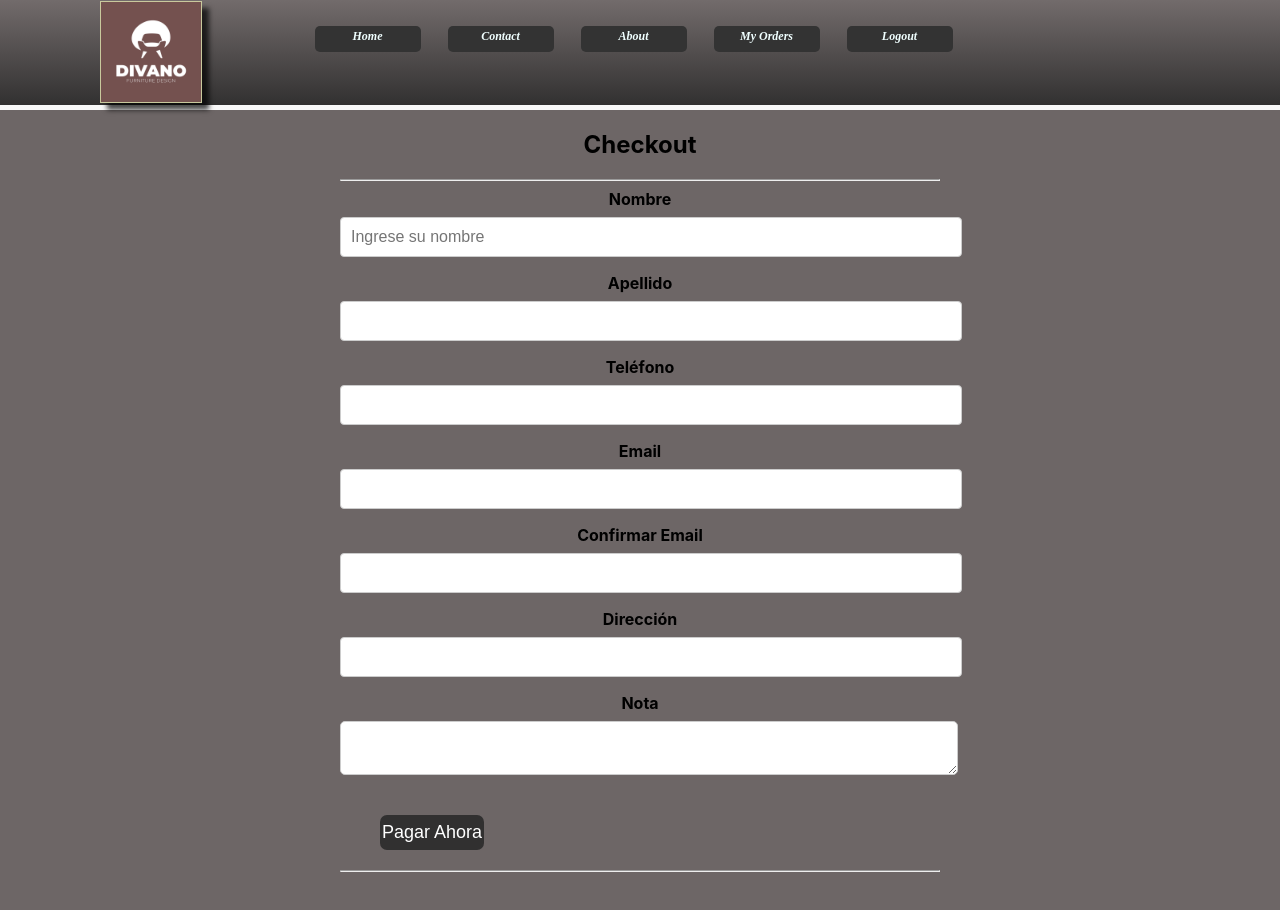
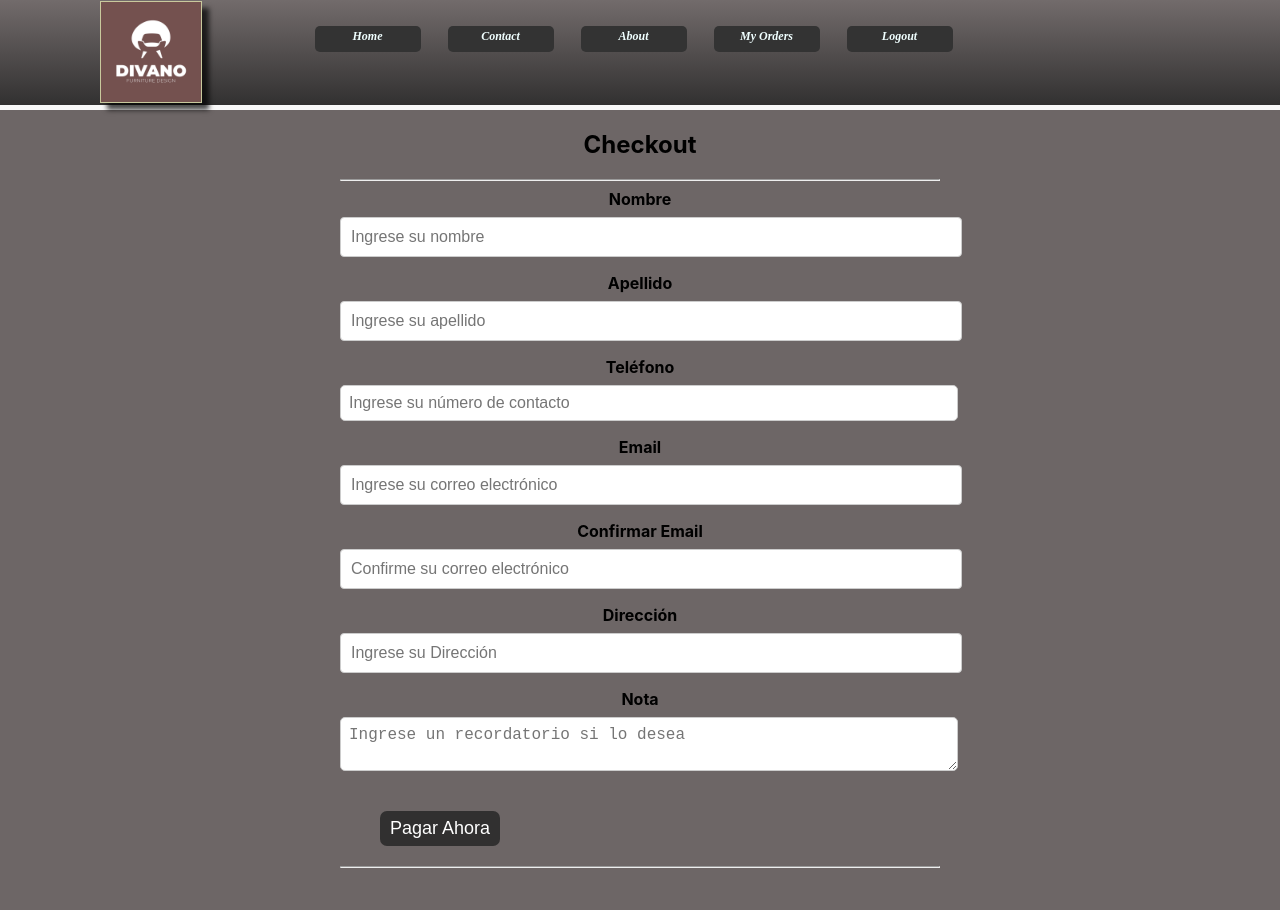
Before and after one commit to Cristian-Veliz/ProyectoFinal, a React (Vite) app: page /checkout in a window 1280 px wide. Shown: the top 910 px of the page. Built offline with nearby package versions, Linux system fonts and the light colour scheme.

Commit message:
filtroCategoriasFuncionando

```diff
--- a/src/components/Card/Card.jsx
+++ b/src/components/Card/Card.jsx
@@ -1,13 +1,13 @@
 import React from 'react';
 import { Link } from 'react-router-dom';
 import style from '../Card/Card.module.css';
-import { category } from '../../helpers/category';
+//import { category } from '../../helpers/category';
 
 
-const Card = ({id, name, image, colors, price}) => {
+const Card = ({id, name, image, colors, price, Categories}) => {
 
 const colorString = colors.join(', ');
-const categoryItem = category.find(item => item.id === String(id));
+
 
   return (
     <div key={id} className={style.container}>
@@ -21,7 +21,7 @@ const categoryItem = category.find(item => item.id === String(id));
         <h3>Name: {name}</h3>
         <h3>Colors: {colorString}</h3>
         <h3>Price: {`${price} usd`}</h3>
-        <h3>Category: {categoryItem ? categoryItem.categoria : 'N/A'}</h3>
+        <h3>Category: {Categories?.map((item) => item.name).join(', ')}</h3>
       </div>
     </div>
   );
--- a/src/components/CardContainer/CardContainer.jsx
+++ b/src/components/CardContainer/CardContainer.jsx
@@ -9,13 +9,13 @@ const CardContainer = ({ allFurnitures }) => {
   const furnitures = allFurnitures;
   const cantRecipesPage = 9;
 
-  // Agregar estado local para controlar el orden por precio
+  // estado local para controlar el orden por precio
   const [sortByPrice, setSortByPrice] = useState(false);
 
   let desde = (numPage - 1) * cantRecipesPage;
   let hasta = numPage * cantRecipesPage;
 
-  // Crear una variable para almacenar el array de muebles ordenado por precio
+  // variable para almacenar el array de muebles ordenado por precio
   const sortedFurnitures = sortByPrice
     ? [...furnitures].sort((a, b) => parseFloat(a.price) - parseFloat(b.price))
     : [...furnitures];
@@ -32,7 +32,7 @@ const CardContainer = ({ allFurnitures }) => {
           name={furniture.name}
           colors={furniture.colors}
           price={furniture.price}
-          category={furniture.category}
+          Categories={furniture.Categories}
         />
       ))}
       <div>
--- a/src/components/Checkout/Checkout.jsx
+++ b/src/components/Checkout/Checkout.jsx
@@ -24,6 +24,12 @@ const Checkout = () => {
 
     if (email !== emailConfirmacion) {
       setError("Los campos del email no coinciden");
+      return;
+    }
+
+    // Validar que el teléfono sea mayor o igual a cero
+    if (telefono < 0) {
+      setError("El número de teléfono no puede ser negativo");
       return;
     }
 
@@ -69,12 +75,12 @@ const Checkout = () => {
     <div className={styles.formulario}>
       <h2>Checkout</h2>
       <form onSubmit={manejadorFormulario}>
-        {cart.map((producto) => (
-          <div key={producto.item.id} className={styles.descripcion}>
+        {cart.map((producto, index) => (
+          <div key={index} className={styles.descripcion}>
             <p>
-              {producto.item.nombre}: {producto.cantidad} unidades
+              {producto.item.name}: {producto.cantidad}  unidades
             </p>
-            <p>Precio: ${producto.item.precio}</p>
+            <p style={{ color: "red" }}>Precio Final: U$S {producto.item.price}</p>
           </div>
         ))}
         <hr />
@@ -97,19 +103,22 @@ const Checkout = () => {
           <input
             type="text"
             id="apellido"
+            placeholder="Ingrese su apellido"
             value={apellido}
             onChange={(e) => setApellido(e.target.value)}
             required
           />
         </div>
 
-        <div className={styles.formGroup}>
+        <div className={styles.telefono}>
           <label htmlFor="telefono">Teléfono</label>
-          <input
-            type="text"
+          <input className={styles.telefono}
+            type="number"
             id="telefono"
+            placeholder="Ingrese su número de contacto"
             value={telefono}
             onChange={(e) => setTelefono(e.target.value)}
+            min="0"
             required
           />
         </div>
@@ -119,6 +128,7 @@ const Checkout = () => {
           <input
             type="email"
             id="email"
+            placeholder="Ingrese su correo electrónico"
             value={email}
             onChange={(e) => setEmail(e.target.value)}
             required
@@ -130,6 +140,7 @@ const Checkout = () => {
           <input
             type="email"
             id="emailConfirmacion"
+            placeholder="Confirme su correo electrónico"
             value={emailConfirmacion}
             onChange={(e) => setEmailConfirmacion(e.target.value)}
             required
@@ -141,6 +152,7 @@ const Checkout = () => {
           <input
             type="text"
             id="direccion"
+            placeholder="Ingrese su Dirección"
             value={direccion}
             onChange={(e) => setDireccion(e.target.value)}
           />
@@ -150,6 +162,7 @@ const Checkout = () => {
           <label htmlFor="nota">Nota</label>
           <textarea
             id="nota"
+            placeholder="Ingrese un recordatorio si lo desea"
             value={nota}
             onChange={(e) => setNota(e.target.value)}
           />
@@ -167,7 +180,6 @@ const Checkout = () => {
             ¡Gracias por tu compra!✅ Tu número de Orden es: #{ordenId}
           </div>
         )}
-
       </div>
     </div>
   );
--- a/src/components/Checkout/Checkout.module.css
+++ b/src/components/Checkout/Checkout.module.css
@@ -7,6 +7,9 @@
 
   .descripcion {
     margin: 20px;
+    background-color: yellow;
+    border-radius: 10px;
+    font-weight: bold;
   }
 
   .form-group {
@@ -14,6 +17,7 @@
     flex-direction: column;
     margin-bottom: 1rem;
     margin: 40px;
+
   }
 
   .finalizar {
@@ -21,7 +25,7 @@
     align-items: center;
     margin-left: 40px;
     border-radius: 7px;
-    padding: 2px;
+    padding: 10px;
   }
 
   .orden {
@@ -65,3 +69,22 @@
     width: 300px;
     margin-left: 70px;
   }
+
+  /* Estilo para el input de teléfono */
+.telefono {
+  -moz-appearance: textfield; /* Firefox */
+  appearance: textfield; /* Otros navegadores */
+  width: 100%; /* Mantener el ancho igual que los demás inputs */
+}
+
+/* Estilo para ocultar las flechas en navegadores WebKit (como Chrome y Safari) */
+.telefono::-webkit-inner-spin-button,
+.telefono::-webkit-outer-spin-button {
+  -webkit-appearance: none;
+  appearance: none;
+  margin: 0;
+}
+
+.button{
+  padding: auto;
+}
--- a/src/components/FilterCategory/FilterCategory.jsx
+++ b/src/components/FilterCategory/FilterCategory.jsx
@@ -15,8 +15,8 @@ const FilterCategory = ({ allCategories, onFilterChange }) => {
       <span>Filter by Category:</span>
       <select className={style.selectStyle} value={selectedCategory} onChange={handleCategoryChange}>
         <option value="all">All Categories</option>
-        {allCategories.map((category,index) => (
-          <option key={index} value={category.id}>
+        {allCategories.map((category) => (
+          <option key={category.id} value={category.categoria}>
             {category.categoria}
           </option>
         ))}
--- a/src/helpers/categoryFilter.jsx
+++ b/src/helpers/categoryFilter.jsx
@@ -1,22 +1,22 @@
 export const categoryFilter = [
   {
-      id: "1",
-      categoria: "sala de estar",
+    id: 1,
+    categoria: "salas",
   },
   {
-      id: "2",
-      categoria: "dormitorios",
+    id: 2,
+    categoria: "dormitorio",
   },
   {
-      id: "3",
-      categoria: "sala de estudio",
+    id: 3,
+    categoria: "estudios",
   },
   {
-      id: "4",
-      categoria: "sala de comedor",
+    id: 4,
+    categoria: "comedor",
   },
   {
-      id: "5",
+    id: 5,
     categoria: "accesorios",
   },
 ];
--- a/src/views/Home/Home.jsx
+++ b/src/views/Home/Home.jsx
@@ -6,31 +6,10 @@ import { getAllFurnitures } from '../../components/redux/actions/Actions';
 import SearchBar from '../../components/SearchBar/SearchBar';
 import OrderByName from '../../components/OrderByName/OrderByName';
 import FilterPrice from '../../components/FilterPrice/FilterPrice';
-// import { categoryFilter } from '../../helpers/categoryFilter';
+import {categoryFilter}  from '../../helpers/categoryFilter';
 import FilterCategory from '../../components/FilterCategory/FilterCategory';
 
-const categoryFilter = [
-  {
-    id: 1,
-    categoria: "sala de estar",
-  },
-  {
-    id: 2,
-    categoria: "dormitorios",
-  },
-  {
-    id: 3,
-    categoria: "sala de estudio",
-  },
-  {
-    id: 4,
-    categoria: "sala de comedor",
-  },
-  {
-    id: 5,
-    categoria: "accesorios",
-  },
-];
+
 
 function Home() {
   const dispatch = useDispatch();
@@ -59,15 +38,13 @@ function Home() {
     setFilteredCategory(selectedCategory);
   };
 
-  // Aplicar el filtro de categoría
-  const filteredFurnituresByCategory = filteredCategory === 'all'
+// Aplicar el filtro de categoría
+const filteredFurnituresByCategory = filteredCategory === 'all'
   ? filteredFurnitures
   : filteredFurnitures.filter((furniture) => {
-      const furnitureCategory = categoryFilter.find(
-        (category) => category.id === furniture.id
-      );
-      return furnitureCategory && furnitureCategory.categoria === filteredCategory;
+      return furniture.Categories.some((category) => category.name === filteredCategory);
     });
+
 
 
   console.log('filteredCategory:', filteredCategory);
```
Lines whose indentation alone changed are shown as unchanged.
